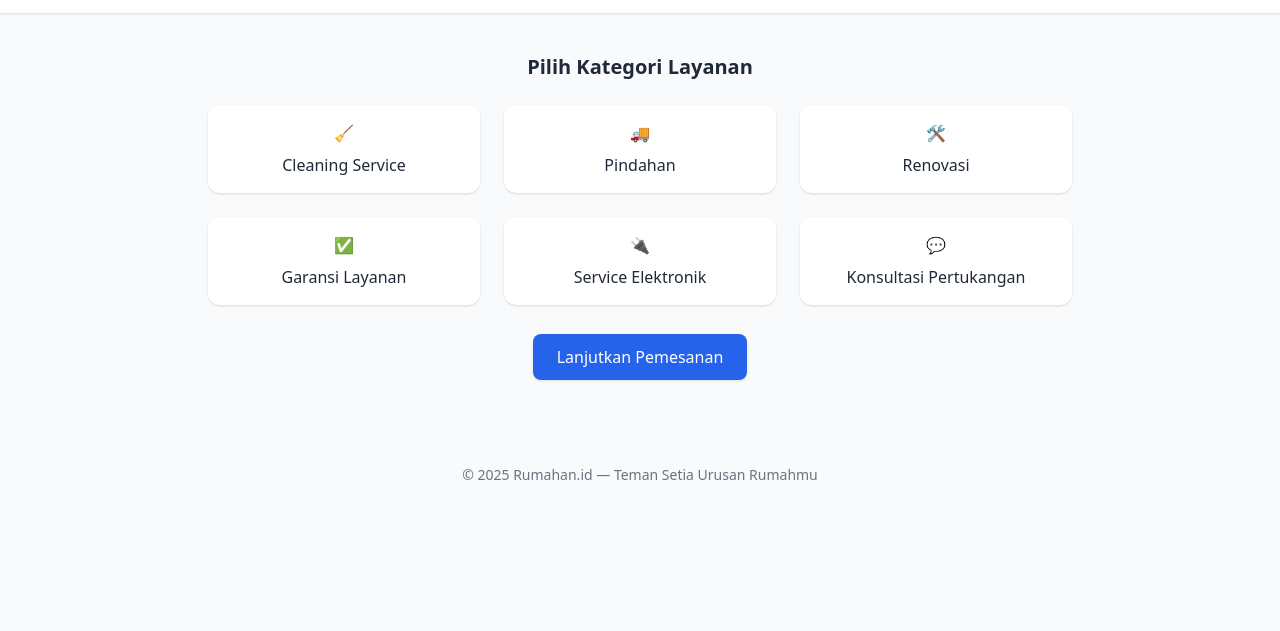
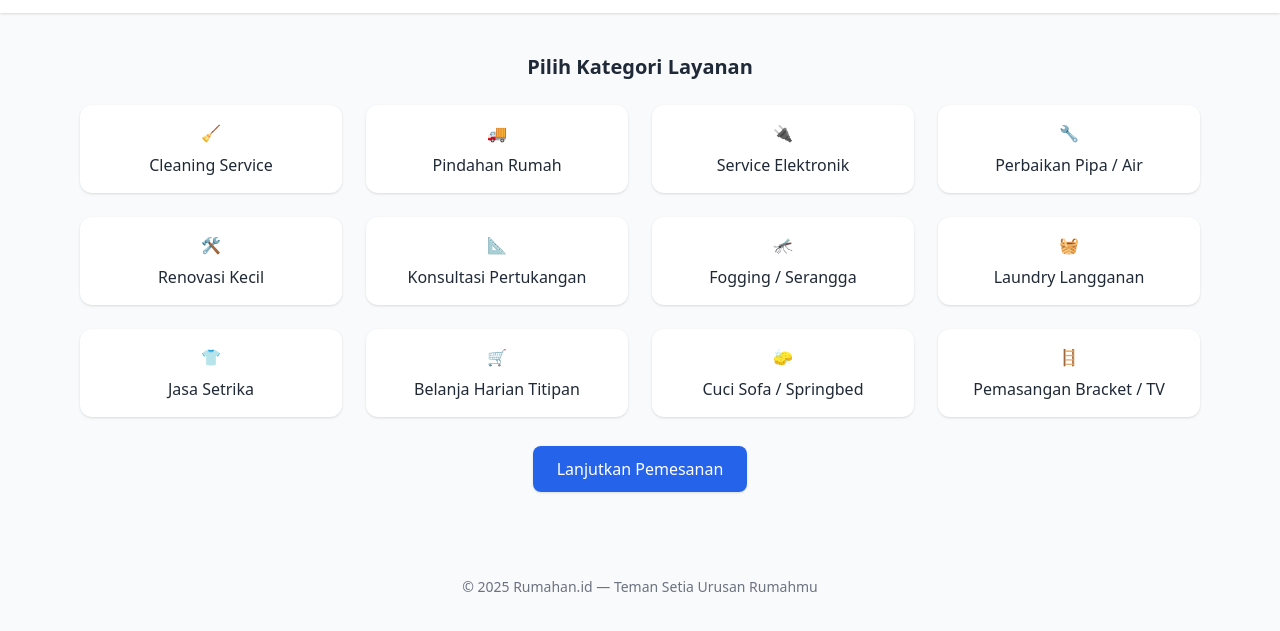
Before and after one commit to dzikriirsyal2904/Rumahan.id, a plain HTML site: page index.html in a window 1280 px wide. Shown: the part 51-682 px from the top of the page. Drawn offline with nearby package versions, Linux system fonts and the light colour scheme.

```diff
--- a/index.html
+++ b/index.html
@@ -12,33 +12,57 @@
     <span class="text-sm text-gray-500">Teman Setia Urusan Rumahmu</span>
   </header>
 
-  <main class="max-w-4xl mx-auto py-10 px-4">
+  <main class="max-w-6xl mx-auto py-10 px-4">
     <h2 class="text-xl font-semibold mb-6 text-center">Pilih Kategori Layanan</h2>
-    <div class="grid grid-cols-2 sm:grid-cols-3 gap-6">
-      <!-- Item layanan -->
+
+    <div class="grid grid-cols-2 sm:grid-cols-3 md:grid-cols-4 gap-6">
       <div class="bg-white rounded-xl shadow hover:shadow-md p-4 flex flex-col items-center">
         🧹
-        <p class="mt-2 font-medium">Cleaning Service</p>
+        <p class="mt-2 font-medium text-center">Cleaning Service</p>
       </div>
       <div class="bg-white rounded-xl shadow hover:shadow-md p-4 flex flex-col items-center">
         🚚
-        <p class="mt-2 font-medium">Pindahan</p>
+        <p class="mt-2 font-medium text-center">Pindahan Rumah</p>
+      </div>
+      <div class="bg-white rounded-xl shadow hover:shadow-md p-4 flex flex-col items-center">
+        🔌
+        <p class="mt-2 font-medium text-center">Service Elektronik</p>
+      </div>
+      <div class="bg-white rounded-xl shadow hover:shadow-md p-4 flex flex-col items-center">
+        🔧
+        <p class="mt-2 font-medium text-center">Perbaikan Pipa / Air</p>
       </div>
       <div class="bg-white rounded-xl shadow hover:shadow-md p-4 flex flex-col items-center">
         🛠️
-        <p class="mt-2 font-medium">Renovasi</p>
+        <p class="mt-2 font-medium text-center">Renovasi Kecil</p>
       </div>
       <div class="bg-white rounded-xl shadow hover:shadow-md p-4 flex flex-col items-center">
-        ✅
-        <p class="mt-2 font-medium">Garansi Layanan</p>
+        📐
+        <p class="mt-2 font-medium text-center">Konsultasi Pertukangan</p>
       </div>
       <div class="bg-white rounded-xl shadow hover:shadow-md p-4 flex flex-col items-center">
-        🔌
-        <p class="mt-2 font-medium">Service Elektronik</p>
+        🦟
+        <p class="mt-2 font-medium text-center">Fogging / Serangga</p>
       </div>
       <div class="bg-white rounded-xl shadow hover:shadow-md p-4 flex flex-col items-center">
-        💬
-        <p class="mt-2 font-medium">Konsultasi Pertukangan</p>
+        🧺
+        <p class="mt-2 font-medium text-center">Laundry Langganan</p>
+      </div>
+      <div class="bg-white rounded-xl shadow hover:shadow-md p-4 flex flex-col items-center">
+        👕
+        <p class="mt-2 font-medium text-center">Jasa Setrika</p>
+      </div>
+      <div class="bg-white rounded-xl shadow hover:shadow-md p-4 flex flex-col items-center">
+        🛒
+        <p class="mt-2 font-medium text-center">Belanja Harian Titipan</p>
+      </div>
+      <div class="bg-white rounded-xl shadow hover:shadow-md p-4 flex flex-col items-center">
+        🧽
+        <p class="mt-2 font-medium text-center">Cuci Sofa / Springbed</p>
+      </div>
+      <div class="bg-white rounded-xl shadow hover:shadow-md p-4 flex flex-col items-center">
+        🪜
+        <p class="mt-2 font-medium text-center">Pemasangan Bracket / TV</p>
       </div>
     </div>
 
```
